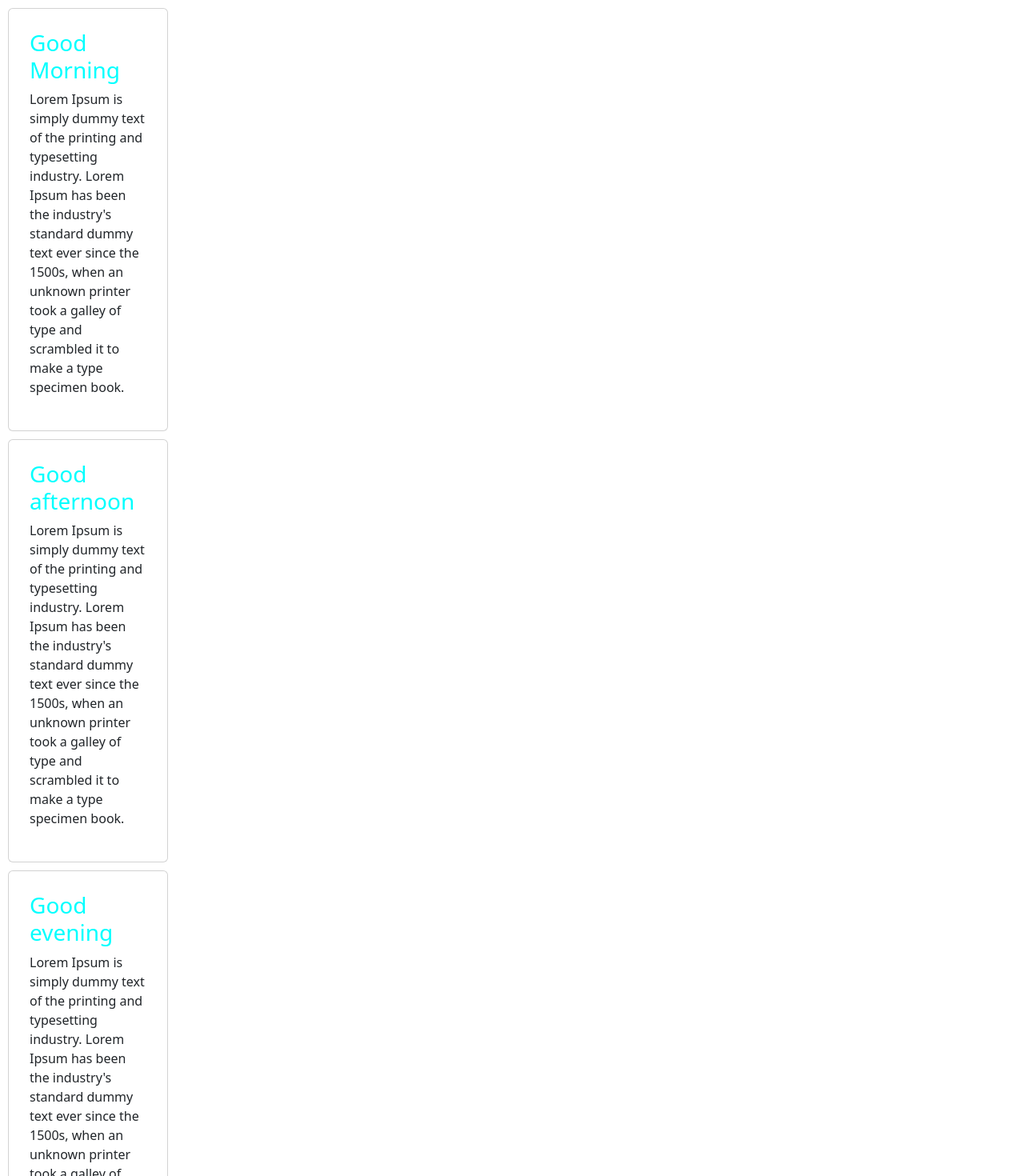
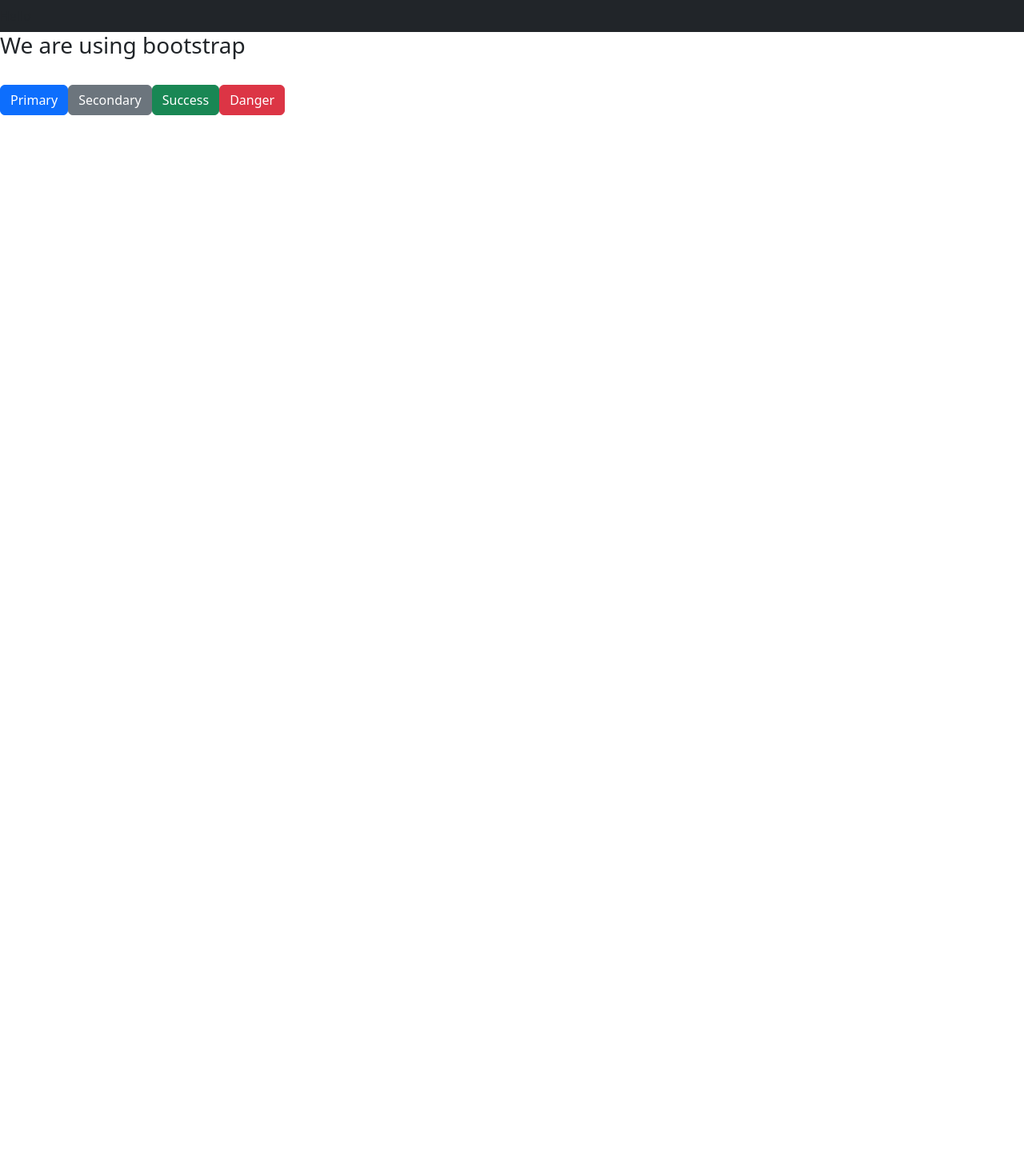
Before and after one commit to Siddharth3271/first-app, a React (Create React App) app: page / in a window 1280 px wide. Shown: the top 1470 px of the page at 80% size. After the commit the page ends 800 px from the top, so only its background shows below. Built offline with nearby package versions, Linux system fonts and the light colour scheme.

Commit message:
added navbar

```diff
--- a/src/App.js
+++ b/src/App.js
@@ -16,10 +16,12 @@
     //   </div>
     //   </div>
     <>
-    <MyCard heading="Good Morning"/>
+    {/* <MyCard heading="Good Morning"/>
     <MyCard heading="Good afternoon"/>
-    <MyCard heading="Good evening"/>
-
+    <MyCard heading="Good evening"/> */}
+    <nav class="navbar navbar-dark bg-dark">
+      Hello
+    </nav>
     <h3>We are using bootstrap</h3>
     <br/>
     <button type="button" class="btn btn-primary">Primary</button>
```
